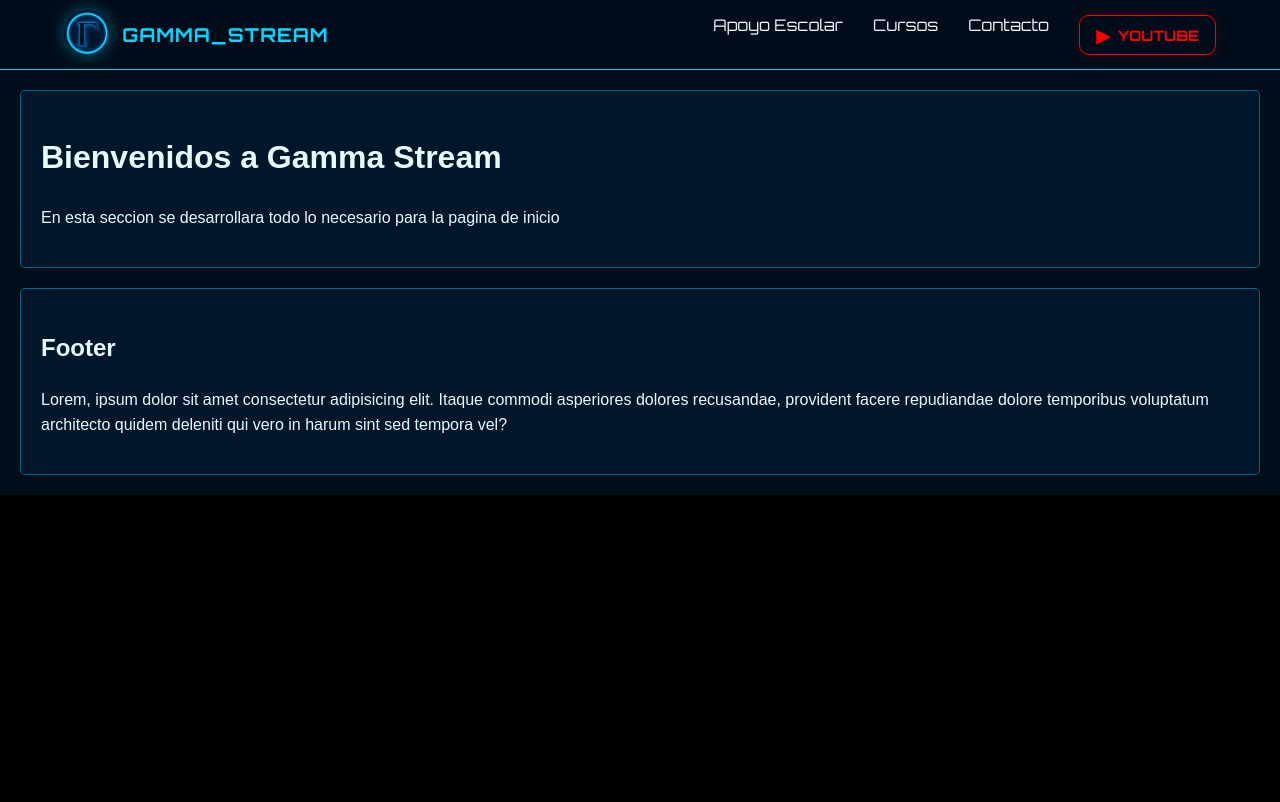
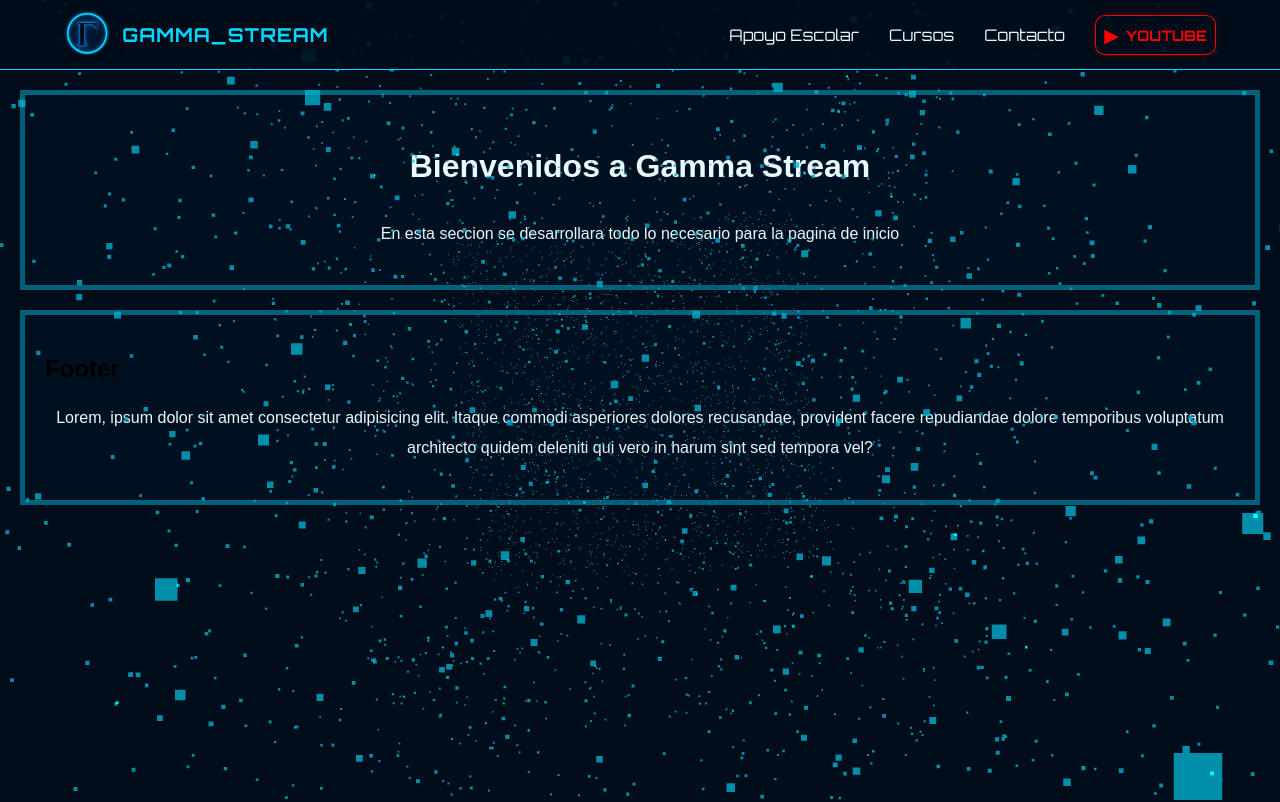
Before and after one commit to AleeCruz/Gamma_Stream_V1.1, a website built with Vite: page index.html in a window 1280 px wide. Shown: the top 802 px of the page. Built offline with nearby package versions, Linux system fonts and the light colour scheme; animation ran at ten frames a second.

Commit message:
Se agrego la libreria Threejs

```diff
--- a/css/style.css
+++ b/css/style.css
@@ -1,44 +1,88 @@
 @import url('https://fonts.googleapis.com/css2?family=Orbitron:wght@400;700&display=swap');
 
-:root {
-  --bg-deep: #010d1a;
-  --cyan-neon: #00d9ff;
-  --cyan-glow: rgba(0, 217, 255, 0.4);
-  --text-light: #e6faff;
+
+:root{
+  --blue-black: rgba(1, 13, 26, 0.9);
+  --azuldark:rgba(2, 22, 43, 0.4);;
+  --neon: #00d9ff;
+  --glow:  rgba(0, 217, 255, 0.4);;
+  --light: #e6faff;
 }
 
-body {
+/*Se dara estilos al cuerpo de la pagina web*/
+body{
     margin: 0;
     padding: 0;
-    /* Cambiado a azul profundo para que el logo resalte */
-    background-color: var(--bg-deep);
+    background-color: #010d1a;;
     font-family: sans-serif;
+    overflow-x: hidden;
 }
 
-/*A partir de aca se realizan las modificaciones necesarias para la barra de navegacion */
+
+#canvas-container {
+    position: fixed;
+    top: 0;
+    left: 0;
+    width: 100%;
+    height: 100%;
+    z-index: 0; /* Envía la animación al fondo */
+}
 
 
-header {
-    width: 100%;
-    background-color: rgba(1, 13, 26, 0.95);
-    border-bottom: 0.3px ridge var(--cyan-neon);
-    position: sticky; /* Para que te siga al bajar */
-    top: 0;
-    z-index: 1000;
+/*Se le esta dando estilos solamente a la imagen
+ y al texto*/
+
+.logo-container{
+    display: flex;
+    align-items: center;
+    gap: 12px;
 }
 
-/* Este es el cambio clave */
-.navbar {
-    display: flex;
-    justify-content: space-between; /* Empuja logo a izq y menú a der */
-    align-items: center;
-    padding: 10px 5%; /* El padding que tenías en header va aquí */
+.logo-img{
+    border-radius: 50%;
+    height: 45px;
+    width: auto;
+    filter: drop-shadow(0 0 8px var(--blue-black));
 }
 
-/* Limpiamos la lista para que sea horizontal */
-.nav-links {
-  font-family: 'Orbitron', sans-serif; /* Usamos la fuente descargada */
+.logo-img:hover{
+    transform: scale(1.1);
+    filter: drop-shadow(0 0 15px var(--glow));
+}
 
+.logo-text{
+    font-family: 'Orbitron', sans-serif;
+    color: var(--neon);
+    font-weight: bold;
+    font-size: 1.2rem;
+    letter-spacing: 1px;
+    text-transform: uppercase;
+}
+
+
+
+/*Ahora vamos a dar estilos a la barra de navegacion*/
+
+header{
+    width: 100%;
+    background-color: var(--blue-black);
+    border-bottom: 0.3px ridge var(--neon);
+    position: sticky;
+    top: 0;
+    z-index: 10;
+}
+
+.navbar{
+    display: flex;
+    justify-content: space-between;
+    align-items: center;
+    padding: 10px 5%;
+}
+
+
+
+header nav ul{
+    font-family: 'Orbitron', sans-serif;
     list-style-type: none;
     margin: 0;
     padding: 0;
@@ -46,9 +90,42 @@ header {
     gap: 30px;
 }
 
+header nav ul li{
+    display: flex;
+    text-align: center;
+    align-items: center;
+}
+header nav ul li a {
+    color: var(--light);
+    text-decoration: none;
+    font-weight: 500;
+    transition: 0.3s;
+}
+
+header nav ul li a:hover{
+    color: var(--neon);
+    text-shadow: 0 0 8px var(--glow);
+}
 
 
 
+
+
+
+
+/*Estilos para el main, foooter, h1 y p*/
+main,footer{
+    margin: 20px;
+    padding: 20px;
+    border: 5px solid var(--glow);
+    background-color:var(--azuldark);
+}
+
+h1,p{
+    color: var(--light);
+    line-height: 1.9;
+    text-align: center;
+}
 
 .btn-youtube {
   display: inline-flex;
@@ -57,7 +134,7 @@ header {
   background: transparent;
   color: #ff0000; /* Rojo YouTube */
   border: 1px solid #ff0000;
-  padding: 8px 16px;
+  padding: 8px 8px;
   border-radius: 10px; /* Forma de píldora como tu estilo actual */
   font-family: 'Orbitron', sans-serif; /* Usamos la fuente descargada */
   font-weight: 600;
@@ -71,81 +148,3 @@ header {
 .btn-youtube .play-icon {
   font-size: 1.1rem;
 }
-
-/* Efecto de encendido al pasar el mouse */
-.btn-youtube:hover {
-  background-color: #ff0000;
-  color: var(--bg-deep); /* El fondo oscuro que ya definimos */
-  box-shadow: 0 0 20px #ff0000, 0 0 40px rgba(255, 0, 0, 0.4);
-  transform: translateY(-2px);
-}
-
-/* --- Estilos del Logo --- */
-.logo-container {
-  display: flex;
-  align-items: center;
-  gap: 12px;
-}
-
-.logo-img {
-  border-radius: 30px;
-  height: 45px;
-  width: auto;
-  filter: drop-shadow(0 0 8px var(--cyan-glow));
-  transition: transform 0.3s ease;
-}
-
-.logo-img:hover {
-  transform: scale(1.1);
-  filter: drop-shadow(0 0 15px var(--cyan-neon));
-}
-
-.logo-text {
-  font-family: 'Orbitron', sans-serif; /* Usamos la fuente descargada */
-  color: var(--cyan-neon);
-  font-weight: bold;
-  font-size: 1.2rem;
-  letter-spacing: 1px;
-  text-transform: uppercase;
-}
-
-/* --- Navegación --- */
-header nav ul {
-    list-style-type: none;
-    margin: 0;
-    padding: 0;
-    display: flex;
-    gap: 30px; /* Espacio entre enlaces */
-}
-
-header nav ul li a {
-    color: var(--text-light);
-    text-decoration: none;
-    font-weight: 500;
-    transition: 0.3s;
-}
-
-header nav ul li a:hover {
-    color: var(--cyan-neon);
-    text-shadow: 0 0 8px var(--cyan-glow);
-}
-
-
-
-
-
-
-
-/* A parti de aqui se realizan los correspondientes cambios al main y al footer */
-main, footer {
-    margin: 20px;
-    padding: 20px;
-    border: 1px solid var(--cyan-glow);
-    border-radius: 5px;
-    background-color: #02162b;
-}
-
-h1,h2, p {
-    color: var(--text-light);
-    line-height: 1.6;
-}
--- a/index.html
+++ b/index.html
@@ -9,6 +9,8 @@
 
 
   <body>
+
+    <div id="canvas-container"></div>
 
 
      <header >
--- a/main.js
+++ b/main.js
@@ -1,25 +1,75 @@
 import * as THREE from 'three';
 
+const container = document.getElementById('canvas-container');
 const scene = new THREE.Scene();
-const camera = new THREE.PerspectiveCamera( 75, window.innerWidth / window.innerHeight, 0.1, 1000 );
 
-const renderer = new THREE.WebGLRenderer();
-renderer.setSize( window.innerWidth, window.innerHeight );
-renderer.setAnimationLoop( animate );
-document.body.appendChild( renderer.domElement );
+const camera = new THREE.PerspectiveCamera(75, window.innerWidth / window.innerHeight, 0.1, 1000);
+camera.position.set(0,0,5)
 
-const geometry = new THREE.BoxGeometry( 1, 1, 1 );
-const material = new THREE.MeshBasicMaterial( { color: 0x00ff00 } );
-const cube = new THREE.Mesh( geometry, material );
-scene.add( cube );
+const renderer = new THREE.WebGLRenderer({ antialias: true, alpha: true });
+renderer.setSize(window.innerWidth, window.innerHeight);
+renderer.setPixelRatio(window.devicePixelRatio);
+container.appendChild(renderer.domElement);
 
-camera.position.z = 5;
+// --- 1. CARGA DE TEXTURA CIRCULAR ---
+// Esta textura hará que cada partícula sea un círculo suave en lugar de un cuadrado
+const textureLoader = new THREE.TextureLoader();
+const circleTexture = textureLoader.load('https://threejs.org/examples/textures/sprites/disc.png');
 
+// --- 2. CONFIGURACIÓN DEL CAMPO DE ESTRELLAS ---
+const particleCount = 5500;
+const starGeo = new THREE.BufferGeometry();
+const starPos = new Float32Array(particleCount * 3);
+
+for (let i = 0; i < particleCount; i++) {
+    starPos[i * 3] = (Math.random() - 0.5) * 20;
+    starPos[i * 3 + 1] = (Math.random() - 0.5) * 20;
+    starPos[i * 3 + 2] = (Math.random() - 0.5) * 30;
+}
+
+starGeo.setAttribute('position', new THREE.BufferAttribute(starPos, 3));
+
+const starMat = new THREE.PointsMaterial({
+    color: 0x00d9ff,
+    size: 0.07,           // Aumenté un poco el tamaño para que se aprecie la forma
+    map: circleTexture,   // ASIGNAMOS LA TEXTURA CIRCULAR AQUÍ
+    transparent: true,
+    opacity: 0.8,
+    alphaTest: 0.1,       // Ayuda a renderizar mejor los bordes transparentes
+    blending: THREE.AdditiveBlending,
+    sizeAttenuation: true
+});
+
+const starSystem = new THREE.Points(starGeo, starMat);
+scene.add(starSystem);
+
+// --- 3. MANEJO DE VENTANA ---
+window.addEventListener('resize', () => {
+    camera.aspect = window.innerWidth / window.innerHeight;
+    camera.updateProjectionMatrix();
+    renderer.setSize(window.innerWidth, window.innerHeight);
+});
+
+// --- 4. BUCLE DE ANIMACIÓN ---
 function animate() {
+    requestAnimationFrame(animate);
 
-  cube.rotation.x += 0.01;
-  cube.rotation.y += 0.01;
+    const positions = starSystem.geometry.attributes.position.array;
 
-  renderer.render( scene, camera );
+    for (let i = 0; i < particleCount; i++) {
+        positions[i * 3 + 2] += 0.01; // Velocidad un poco más rápida para notar el flujo
 
+        if (positions[i * 3 + 2] > 5) {
+            positions[i * 3 + 2] = -25;
+            positions[i * 3] = (Math.random() - 0.5) * 20;
+            positions[i * 3 + 1] = (Math.random() - 0.5) * 20;
+        }
+    }
+
+    starSystem.geometry.attributes.position.needsUpdate = true;
+    starSystem.rotation.z += 0.002;
+
+    renderer.render(scene, camera);
 }
+
+animate();
```
Also changed, not shown: apoyoescolar.html (+2 -0 lines), contacto.html (+3 -0 lines), cursos.html (+1 -0 lines).
